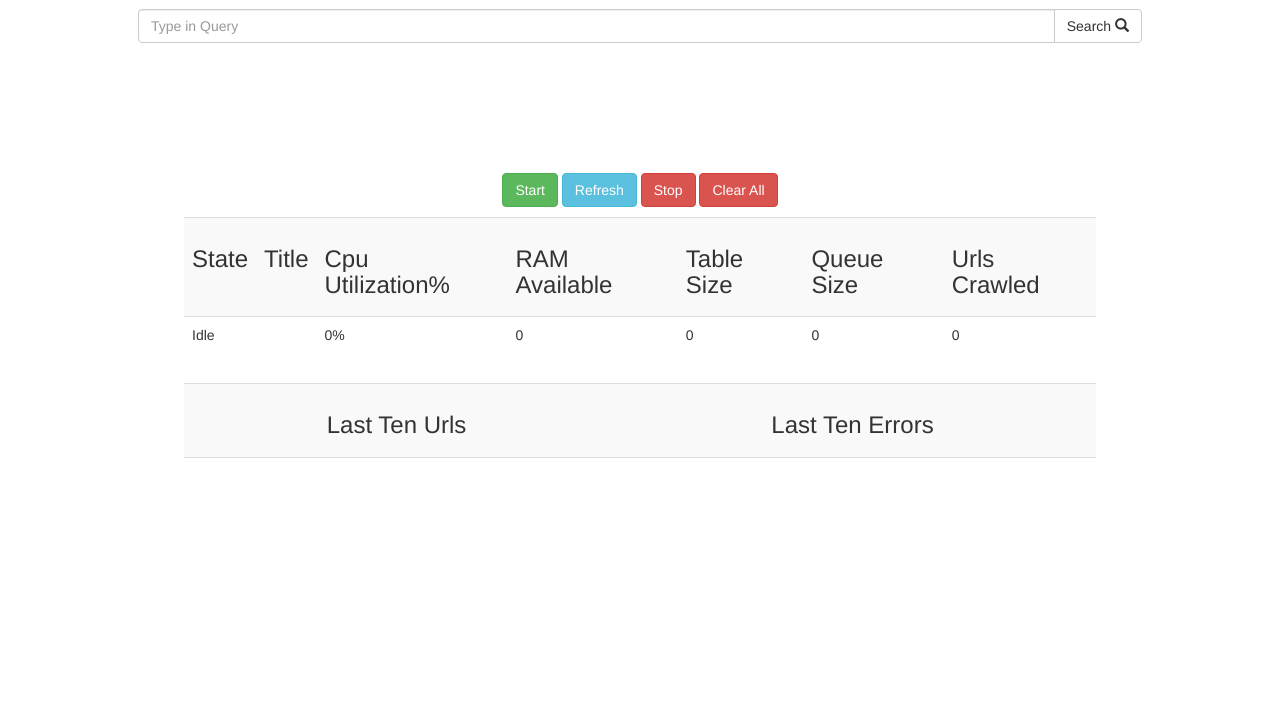
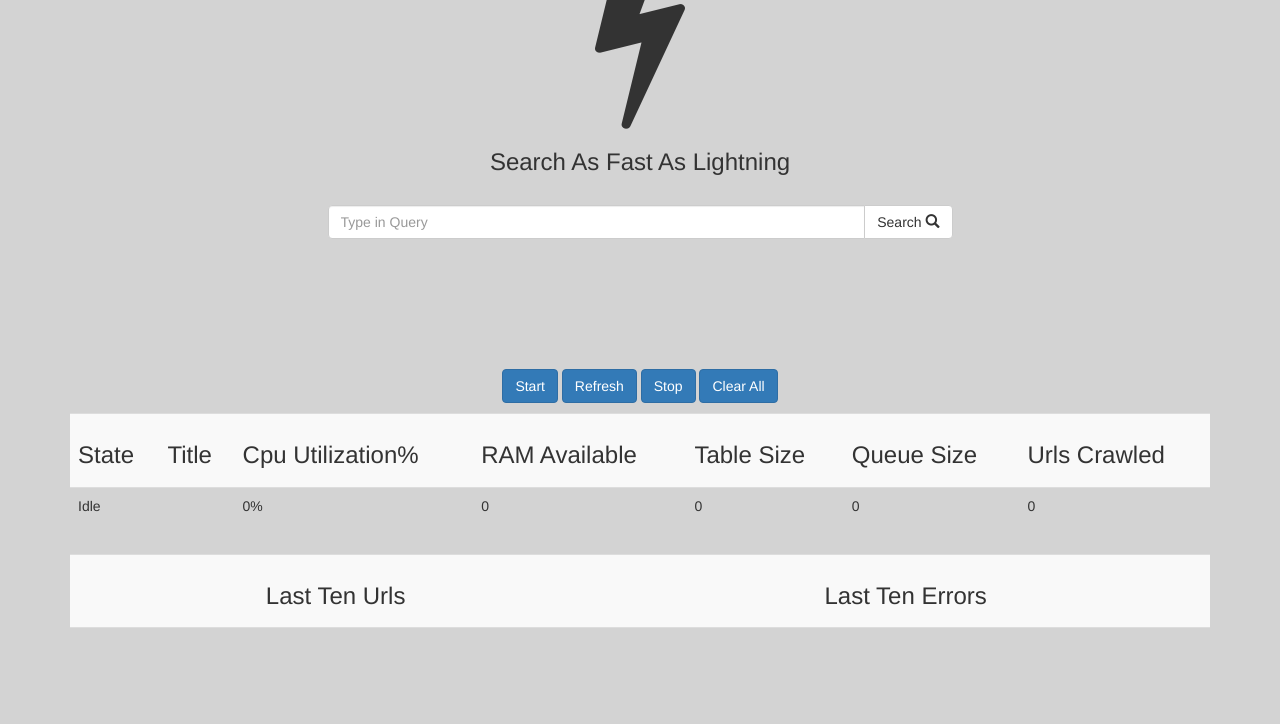
Before and after one commit to warner1/FinalSearch, a plain HTML site: page WebCrawl/csx/Release/roles/WebRole1/approot/index.html in a window 1280 px wide. Shown: the part 76-800 px from the top of the page. Drawn offline with nearby package versions, Linux system fonts and the light colour scheme; no server answers.

Commit message:
updated css

```diff
--- a/WebCrawl/csx/Release/roles/WebRole1/approot/index.html
+++ b/WebCrawl/csx/Release/roles/WebRole1/approot/index.html
@@ -1,25 +1,29 @@
 <!DOCTYPE html>
 <html xmlns="http://www.w3.org/1999/xhtml">
 <head>
-    <title>Dashboard</title>
+    <title>Bolt Search</title>
+
     <script src="https://code.jquery.com/jquery-2.1.3.min.js"></script>
     <!-- Latest compiled and minified CSS -->
     <link rel="stylesheet" href="http://maxcdn.bootstrapcdn.com/bootstrap/3.2.0/css/bootstrap.min.css">
 
     <!-- Latest compiled JavaScript -->
     <script src="http://maxcdn.bootstrapcdn.com/bootstrap/3.2.0/js/bootstrap.min.js"></script>
-    <style>
-        div {
-            padding: 5px 5px 5px 5px;
-        }
-    </style>
+    <link rel="stylesheet" href="//maxcdn.bootstrapcdn.com/font-awesome/4.3.0/css/font-awesome.min.css">
+    <link rel="stylesheet" type="text/css" href="style.css">
+    <link rel="shortcut icon" href="http://sstatic.net/stackoverflow/img/favicon.ico">
 </head>
 <body>
-    <h1 align="center">Info 344 Programming Assignment 3 Dashboard</h1>
+    <div class="container-fluid" align="center">
 
-    <div class="container-fluid" align="center" style="width:80%">
+        <h1 align="center"><i id="bolt" class="fa fa-bolt fa-6"></i></h1>
+        <h3 align="center">Search As Fast As Lightning</h3>
+    </div>
+
+
+    <div class="container-fluid" align="center" >
         <div class="row">
-            <div class="input-group">
+            <div class="input-group" style="width:50%">
                 <input type="text" id="input" class="form-control" placeholder="Type in Query">
                 <span class="input-group-btn">
                     <button id="query" class="btn btn-default" type="button">
@@ -32,30 +36,30 @@
         <table id="suggestions" class="table" style="width:80%"></table>
     </div>
 
-    <div class="container" align="center" style="width:80%">
+    <div class="container" align="center" >
         <table id="count" class="table table-striped">
         </table>
     </div>
 
     <div class="container" align="center">
-        <table id="player" class="table table-striped" style="width:80%">
+        <table id="player" class="table table-striped">
 
         </table>
     </div>
 
     <div class="container" align="center">
-        <table id="titles" class="table table-striped" style="width:80%"></table>
+        <table id="titles" class="table table-striped" ></table>
     </div>
 
     <div class="container" align="center" >
-        <button id="start" class="btn btn-success">Start</button>
-        <button id="refresh" class="btn btn-info">Refresh</button>
-        <button id="stop" class="btn btn-danger">Stop</button>
-        <button id="clear" class="btn btn-danger">Clear All</button>
+        <button id="start" class="btn btn-primary">Start</button>
+        <button id="refresh" class="btn btn-primary">Refresh</button>
+        <button id="stop" class="btn btn-primary">Stop</button>
+        <button id="clear" class="btn btn-primary">Clear All</button>
     </div>
 
     <div class="container" align="center">
-        <table class="table table-striped" style="width:80%">
+        <table class="table table-striped">
             <tr>
                 <td><h3>State</h3></td>
                 <td><h3>Title</h3></td>
@@ -78,7 +82,7 @@
     </div>
 
     <div class="container" align="center">
-        <table class=" table table-striped" style="width:80%">
+        <table class=" table table-striped" >
             <tr>
                 <td><h3 align="center">Last Ten Urls</h3></td>
                 <td><h3 align="center">Last Ten Errors</h3></td>
@@ -104,7 +108,9 @@
             success: function (msg) {
                 console.log(msg);
                 console.log(msg.d);
-                var result = $.parseJSON(msg.d);
+                $("count").append("<tr><td>Last Title Processed</td><td>Total Titles Processed</td></tr><tr><td>" +
+                    msg.d[0] + "</td><td>" +
+                    msg.d[1] + "</td></tr>")
 
             }
         })
--- /dev/null
+++ b/WebCrawl/csx/Release/roles/WebRole1/approot/style.css
@@ -0,0 +1,12 @@
+body {
+    background-color: #d3d3d3;
+}
+
+div {
+    padding: 5px 5px 5px 5px;
+    width: auto;
+}
+
+#bolt {
+    font-size: 5em;
+}
--- /dev/null
+++ b/WebCrawl/obj/Release/WebRole1/style.css
@@ -0,0 +1,12 @@
+body {
+    background-color: #d3d3d3;
+}
+
+div {
+    padding: 5px 5px 5px 5px;
+    width: auto;
+}
+
+#bolt {
+    font-size: 5em;
+}
--- /dev/null
+++ b/WebRole1/style.css
@@ -0,0 +1,12 @@
+body {
+    background-color: #d3d3d3;
+}
+
+div {
+    padding: 5px 5px 5px 5px;
+    width: auto;
+}
+
+#bolt {
+    font-size: 5em;
+}
```
Also changed, not shown: WebCrawl/obj/Release/WebRole1/index.html (+25 -19 lines), WebRole1/index.html (+16 -14 lines), WebCrawl/obj/Release/WebCrawl.ccproj.FileListAbsolute.txt, 12 other files.
